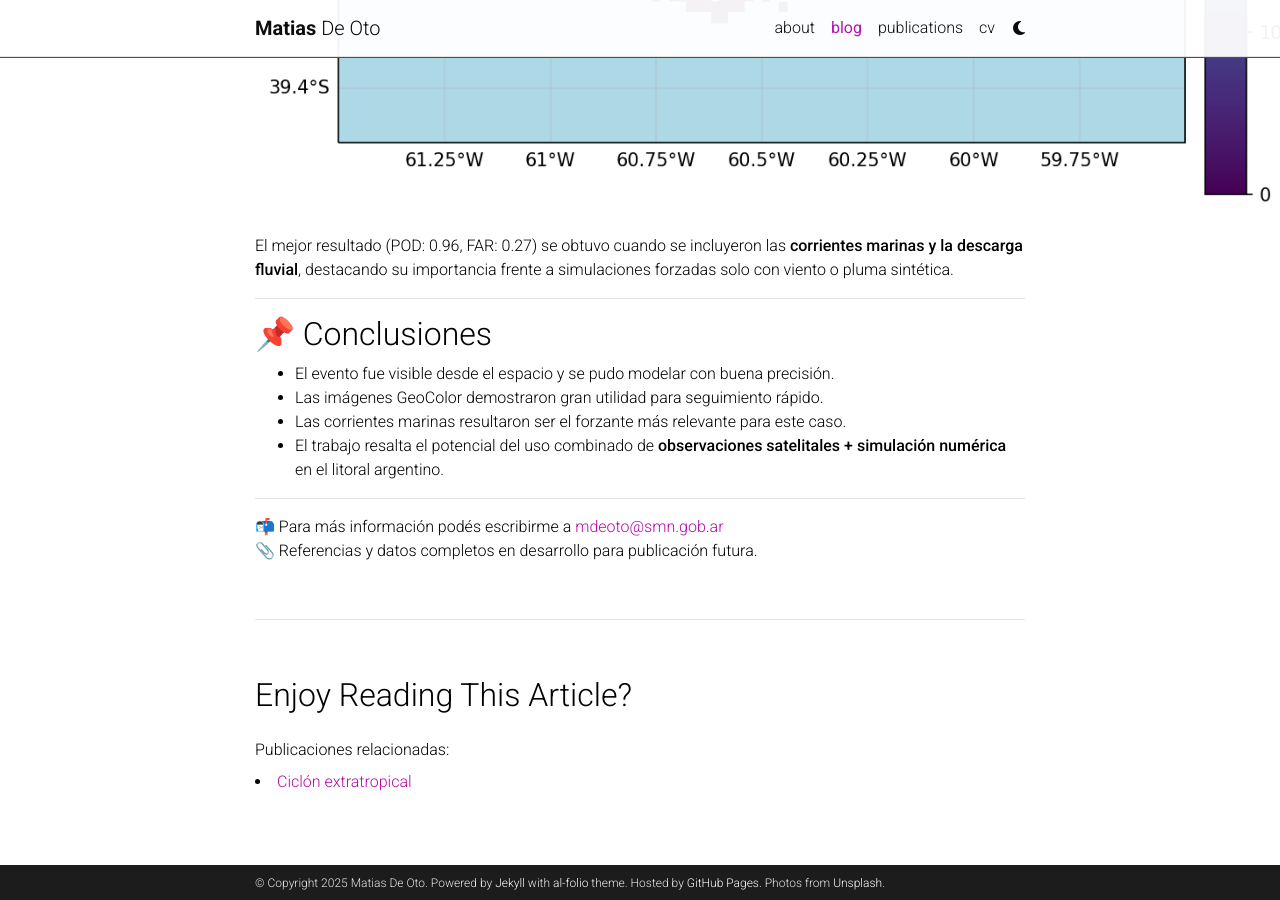
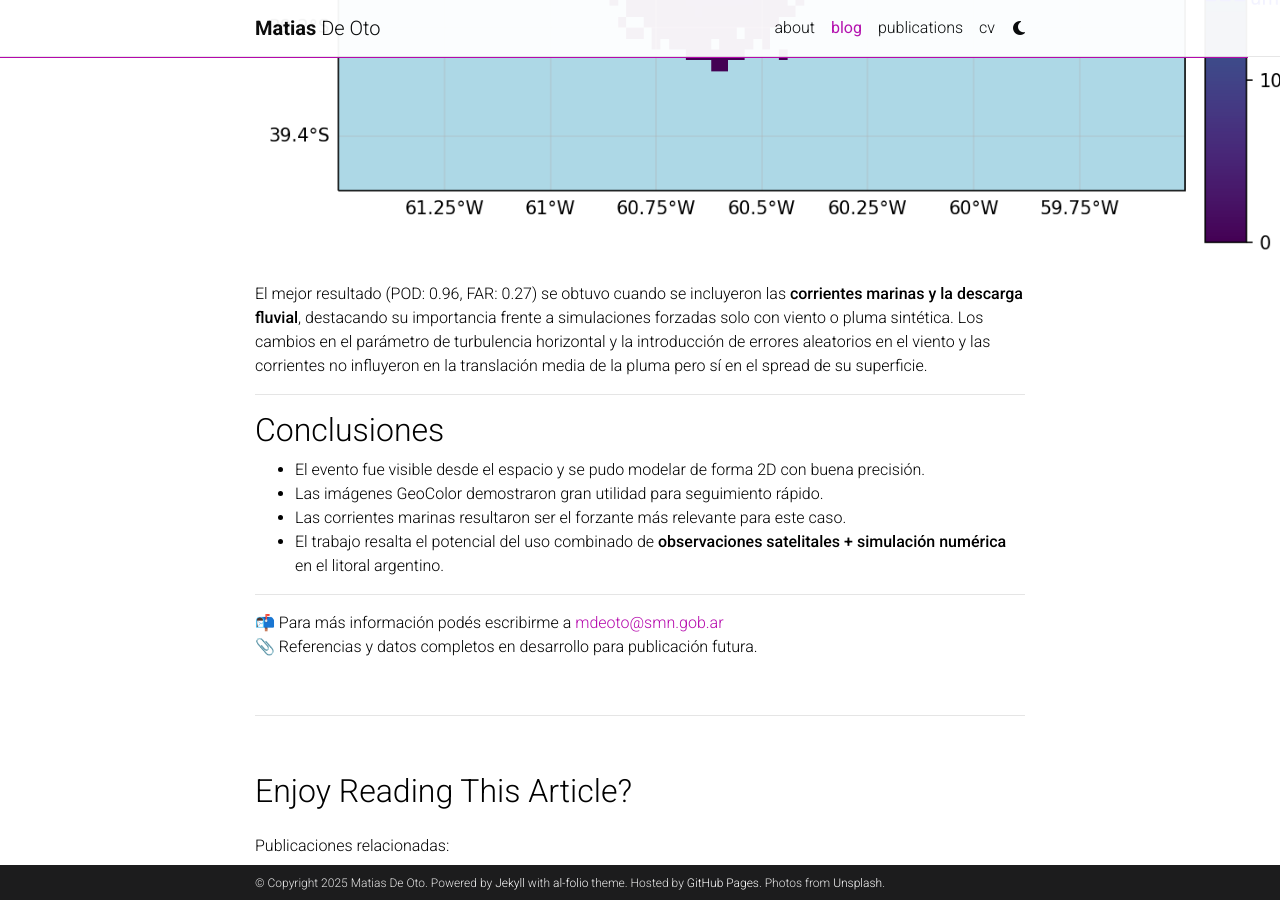
Before and after one commit to mdeoto/mdeoto.github.io, a Jekyll site: the page built from _posts/2025-06-02-pluma-fluvial-quequen.md, in a window 1280 px wide and 900 px high, scrolled down 2610 px. Built offline with Jekyll 4.4.1, drawn with Linux system fonts in a browser that asks for light colours; comment, search, counter and statistics services are not loaded; a style sheet for code colours, icons or effects is not loaded; some of the changed text lies outside the part shown.

Commit message:
Nueva Actualización

```diff
--- a/_posts/2025-06-02-pluma-fluvial-quequen.md
+++ b/_posts/2025-06-02-pluma-fluvial-quequen.md
@@ -12,13 +12,13 @@
 
 Durante este evento, trabajamos junto a mi colega Diana Rodríguez en la detección y modelado numérico de dicha pluma utilizando imágenes satelitales y simulaciones con **OpenDrift**, un modelo lagrangiano de código abierto.
 
-## 🌊 ¿Qué es una pluma fluvial?
+## ¿Qué es una pluma fluvial?
 
 Es una masa de agua dulce y sedimentos que se extiende desde la desembocadura de un río hacia el mar. Dependiendo de las condiciones ambientales (viento, mareas, corrientes), esta pluma puede cambiar su forma, dirección y extensión rápidamente.
 
 ---
 
-## 🛰️ Observaciones satelitales
+## Observaciones satelitales
 
 Utilizamos dos sensores clave:
 
@@ -31,18 +31,18 @@
 
 ---
 
-## 🧪 Simulaciones con OpenDrift
+## Simulaciones con OpenDrift
 
 Realizamos **35 simulaciones** de la pluma usando OpenDrift. Introducimos una **fuente artificial de descarga fluvial** en la desembocadura del río, y forzamos el modelo con:
 
 - **Corrientes barotrópicas** del modelo SIMMAR-PCA (Resultado del Proyecto PRONOMAR)
 - **Viento de 10 m** del modelo WRF-SMN
 
-Exploramos distintos escenarios para evaluar la sensibilidad al forzante.
+Exploramos distintos escenarios para evaluar la sensibilidad al forzante, pero también cambiando parametros clave en la dispersión 2D como el coeficiente de turbulencia horizontal y los errores aleatorios del viento y las corrientes.
 
 ---
 
-## 📊 Validación de resultados
+## Validación de resultados
 
 Medimos la **coincidencia espacial** entre la pluma simulada y la observada usando dos indicadores:
 
@@ -51,13 +51,13 @@
 
 ![Comparación de polígonos](/assets/img/poligono_comparacion.png)
 
-El mejor resultado (POD: 0.96, FAR: 0.27) se obtuvo cuando se incluyeron las **corrientes marinas y la descarga fluvial**, destacando su importancia frente a simulaciones forzadas solo con viento o pluma sintética.
+El mejor resultado (POD: 0.96, FAR: 0.27) se obtuvo cuando se incluyeron las **corrientes marinas y la descarga fluvial**, destacando su importancia frente a simulaciones forzadas solo con viento o pluma sintética. Los cambios en el parámetro de turbulencia horizontal y la introducción de errores aleatorios en el viento y las corrientes no influyeron en la translación media de la pluma pero sí en el spread de su superficie.
 
 ---
 
-## 📌 Conclusiones
+## Conclusiones
 
-- El evento fue visible desde el espacio y se pudo modelar con buena precisión.
+- El evento fue visible desde el espacio y se pudo modelar de forma 2D con buena precisión.
 - Las imágenes GeoColor demostraron gran utilidad para seguimiento rápido.
 - Las corrientes marinas resultaron ser el forzante más relevante para este caso.
 - El trabajo resalta el potencial del uso combinado de **observaciones satelitales + simulación numérica** en el litoral argentino.
```
